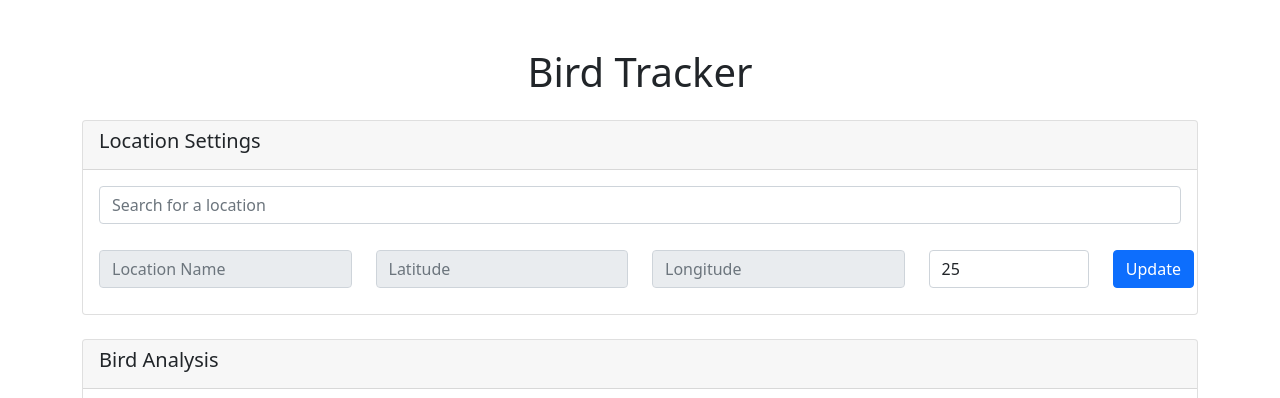
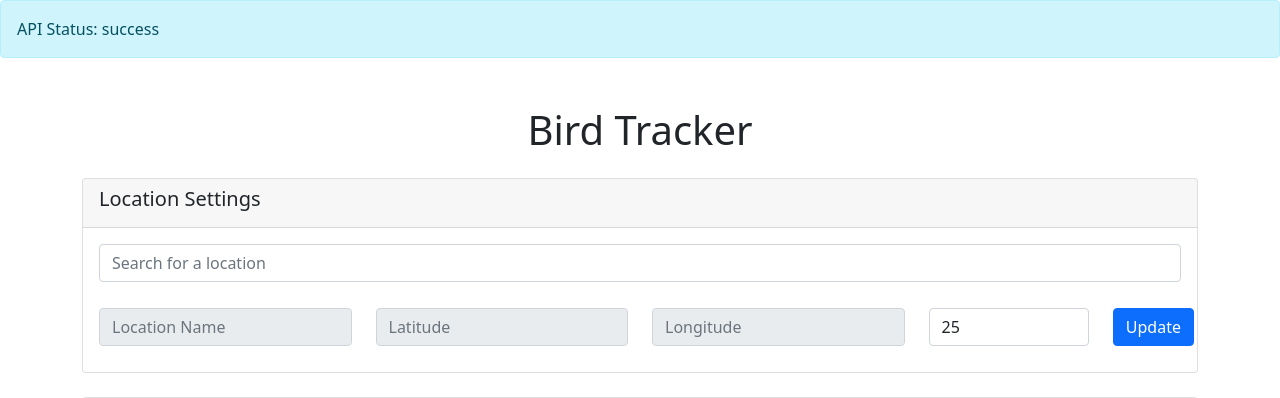
Before and after one commit to MarAlons0/bird_tracker, a Flask app: page / in a window 1280 px wide. Shown: the top 398 px of the page. Run offline with Flask 2, Linux system fonts and the light colour scheme; a database or web service that is not in the repository returns one stand-in record (values such as "Sample title"); data that the repository does not hold is empty; some libraries are stand-ins or nearby versions.

Commit message:
Add detailed logging for Google Maps API

```diff
--- a/app.py
+++ b/app.py
@@ -2,6 +2,7 @@ from flask import Flask, render_template, request, jsonify
 from bird_tracker import BirdSightingTracker
 import os
 from dotenv import load_dotenv
+import requests
 
 app = Flask(__name__)
 load_dotenv()
@@ -13,17 +14,26 @@ tracker = BirdSightingTracker()
 def home():
     api_key = os.getenv('GOOGLE_PLACES_API_KEY')
     if not api_key:
-        print("WARNING: Google Places API key not found in environment variables")
         return render_template('error.html',
                              error="Google Maps API key not configured")
 
-    print(f"DEBUG: Using Google Places API key: {api_key[:6]}...{api_key[-4:] if api_key else 'None'}")
+    # Test Places API directly
+    test_url = f"https://maps.googleapis.com/maps/api/place/autocomplete/json?input=test&key={api_key}"
+    try:
+        response = requests.get(test_url)
+        response_data = response.json()
+        print("DEBUG: Places API Test Response:", response_data)
 
-    # Add request debugging
-    print("DEBUG: Request headers:", dict(request.headers))
-    print("DEBUG: Request URL:", request.url)
+        if response_data.get('status') == 'REQUEST_DENIED':
+            print("WARNING: Places API request denied:", response_data.get('error_message'))
+    except Exception as e:
+        print("ERROR: Failed to test Places API:", str(e))
 
-    return render_template('index.html', google_maps_api_key=api_key)
+    return render_template('index.html',
+                         google_maps_api_key=api_key,
+                         debug_info={
+                             'api_test': response_data if 'response_data' in locals() else None
+                         })
 
 @app.route('/api/update-location', methods=['POST'])
 def update_location():
--- a/templates/index.html
+++ b/templates/index.html
@@ -19,6 +19,14 @@
     </style>
 </head>
 <body>
+    {% if debug_info and debug_info.api_test %}
+    <div class="alert alert-info">
+        API Status: {{ debug_info.api_test.status }}
+        {% if debug_info.api_test.error_message %}
+        <br>Error: {{ debug_info.api_test.error_message }}
+        {% endif %}
+    </div>
+    {% endif %}
     <div class="container mt-5">
         <h1 class="text-center mb-4">Bird Tracker</h1>
 
@@ -220,10 +228,25 @@
         }
     </script>
 
-    <!-- Update the Google Maps script tag with error handling -->
-    <script async defer
-        src="https://maps.googleapis.com/maps/api/js?key={{ google_maps_api_key }}&libraries=places&callback=initAutocomplete"
-        onerror="console.error('Failed to load Google Maps script');">
+    <!-- Update Google Maps script loading -->
+    <script>
+        function loadGoogleMapsScript() {
+            console.log('Starting to load Google Maps script...');
+            const script = document.createElement('script');
+            script.src = `https://maps.googleapis.com/maps/api/js?key={{ google_maps_api_key }}&libraries=places&callback=initAutocomplete&v=weekly`;
+            script.async = true;
+            script.defer = true;
+            script.onerror = function() {
+                console.error('Failed to load Google Maps script');
+                console.log('API Key used:', '{{ google_maps_api_key }}'.substring(0, 6) + '...');
+            };
+            document.head.appendChild(script);
+        }
+    </script>
+
+    <!-- Load the script -->
+    <script>
+        loadGoogleMapsScript();
     </script>
 </body>
 </html>
```
